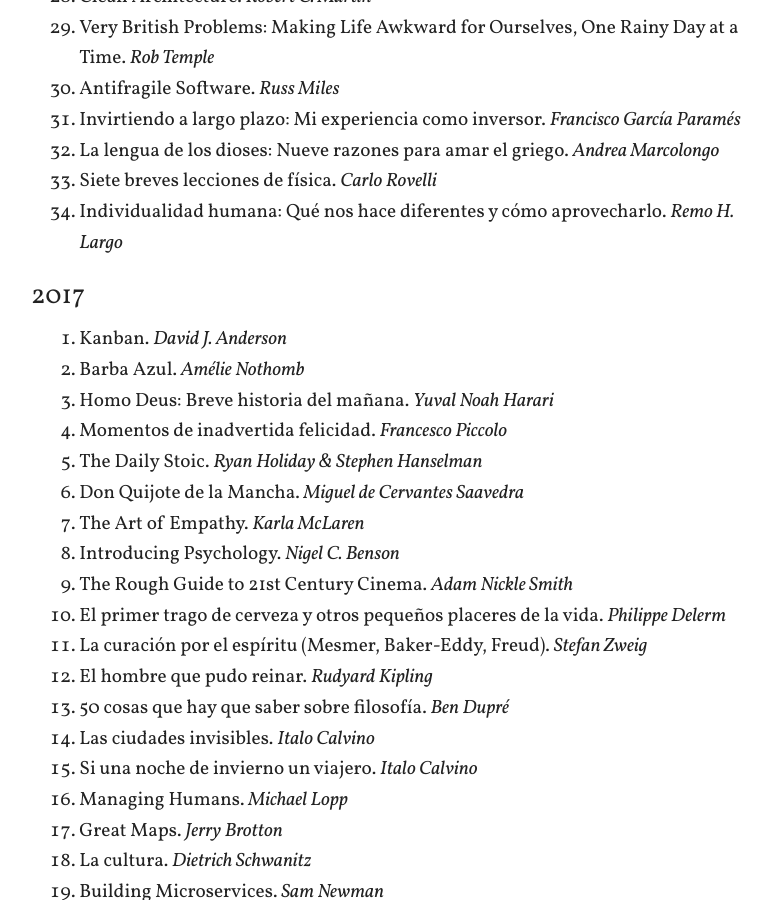
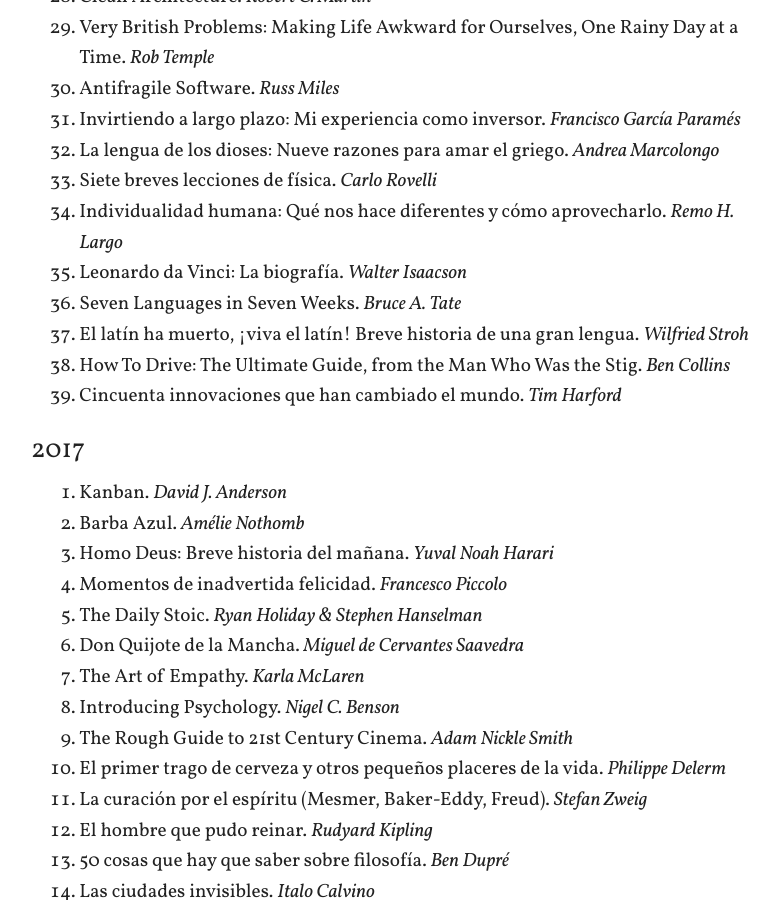
Before and after one commit to arturoherrero/arturoherrero.com, a Jekyll site: the page built from books.md, in a window 1280 px wide and 900 px high, scrolled down 1411 px. Shown: the whole window, without its empty margins (249-1028 px from the left). Built offline with Jekyll 4.4.1, drawn with Linux system fonts in a browser that asks for light colours.

Commit message:
Update reading list

```diff
--- a/books.md
+++ b/books.md
@@ -42,6 +42,11 @@
 32. La lengua de los dioses: Nueve razones para amar el griego. *Andrea Marcolongo*
 33. Siete breves lecciones de física. *Carlo Rovelli*
 34. Individualidad humana: Qué nos hace diferentes y cómo aprovecharlo. *Remo H. Largo*
+35. Leonardo da Vinci: La biografía. *Walter Isaacson*
+36. Seven Languages in Seven Weeks. *Bruce A. Tate*
+37. El latín ha muerto, ¡viva el latín! Breve historia de una gran lengua. *Wilfried Stroh*
+38. How To Drive: The Ultimate Guide, from the Man Who Was the Stig. *Ben Collins*
+39. Cincuenta innovaciones que han cambiado el mundo. *Tim Harford*
 
 
 ### 2017
```
